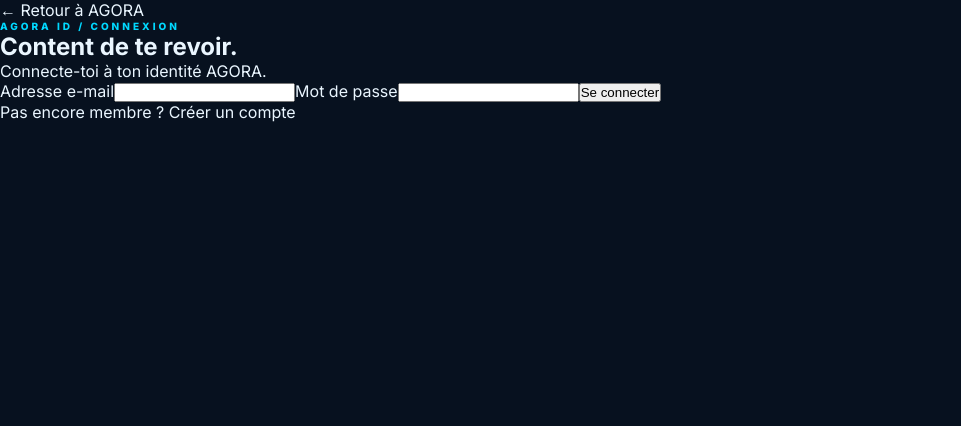
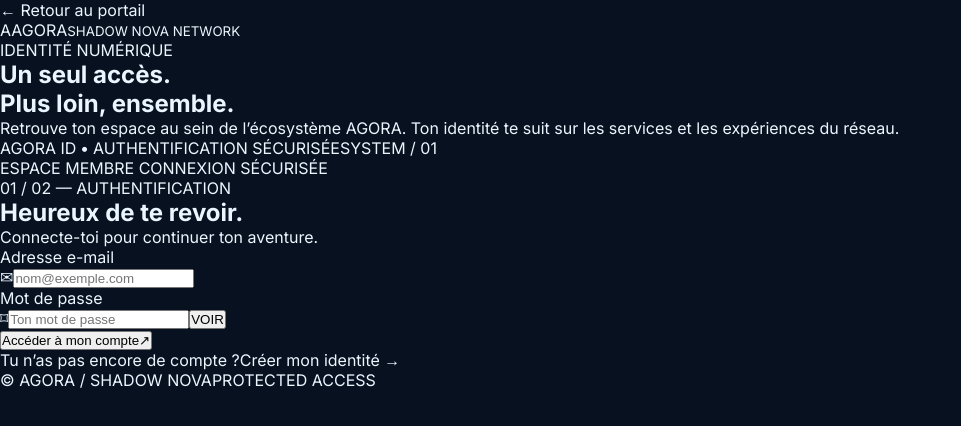
Before and after one commit to ledocteur66000-creator/agora-website-v2, a Next.js app: page /login in a window 1280 px wide. Shown: the top 426 px of the page, without its empty margins (0-961 px from the left). Built offline with nearby package versions, Linux system fonts and the light colour scheme; no server answers.

Commit message:
Redesign AGORA ID login page

```diff
--- a/app/login/page.tsx
+++ b/app/login/page.tsx
@@ -1,4 +1,3 @@
-
 "use client";
 
 import Link from "next/link";
@@ -8,9 +7,9 @@ import { account } from "@/lib/appwrite";
 
 function LoginForm() {
   const router = useRouter();
-
   const [email, setEmail] = useState("");
   const [password, setPassword] = useState("");
+  const [showPassword, setShowPassword] = useState(false);
   const [message, setMessage] = useState("");
   const [loading, setLoading] = useState(false);
 
@@ -20,113 +19,103 @@ function LoginForm() {
     setLoading(true);
 
     try {
-      // Vérifier si une session existe déjà
+      // Une session déjà ouverte signifie que le membre est déjà connecté.
       try {
         await account.get();
         router.replace("/profil");
         return;
       } catch {
-        // Aucune session active : continuer
+        // Pas de session active : on peut poursuivre la connexion.
       }
 
-      // Créer une nouvelle session
-      await account.createEmailPasswordSession(
-        email.trim(),
-        password
-      );
-
+      await account.createEmailPasswordSession(email.trim(), password);
       router.replace("/profil");
-
     } catch (error: unknown) {
-      setMessage(
-        error instanceof Error
-          ? error.message
-          : "Connexion impossible."
-      );
+      setMessage(error instanceof Error ? error.message : "Connexion impossible. Réessaie dans quelques instants.");
     } finally {
       setLoading(false);
     }
   }
 
   return (
-    <main className="auth-layout">
-      <Link className="back-link" href="/">
-        ← Retour à AGORA
+    <main className="auth-screen">
+      <div className="auth-grid" aria-hidden="true" />
+      <Link className="auth-back" href="/">
+        <span aria-hidden="true">←</span> Retour au portail
       </Link>
 
-      <section className="auth-card">
-        <div className="eyebrow">
-          <span className="pulse" /> AGORA ID / CONNEXION
-        </div>
+      <div className="auth-shell">
+        <section className="auth-aside">
+          <div className="auth-brand">
+            <span className="auth-brand-mark">A</span>
+            <span>AGORA<small>SHADOW NOVA NETWORK</small></span>
+          </div>
+          <div className="auth-aside-content">
+            <span className="auth-kicker"><i /> IDENTITÉ NUMÉRIQUE</span>
+            <h1>Un seul accès.<br /><span>Plus loin, ensemble.</span></h1>
+            <p>Retrouve ton espace au sein de l’écosystème AGORA. Ton identité te suit sur les services et les expériences du réseau.</p>
+          </div>
+          <div className="auth-aside-footer">
+            <span>AGORA ID <b>•</b> AUTHENTIFICATION SÉCURISÉE</span>
+            <span className="auth-version">SYSTEM / 01</span>
+          </div>
+          <div className="auth-orbit orbit-one" />
+          <div className="auth-orbit orbit-two" />
+        </section>
 
-        <h1>Content de te revoir.</h1>
+        <section className="auth-panel">
+          <div className="auth-panel-top">
+            <span className="auth-kicker">ESPACE MEMBRE</span>
+            <span className="auth-secure"><span /> CONNEXION SÉCURISÉE</span>
+          </div>
 
-        <p className="muted">
-          Connecte-toi à ton identité AGORA.
-        </p>
+          <div className="auth-heading">
+            <span className="auth-step">01 / 02 — AUTHENTIFICATION</span>
+            <h2>Heureux de te revoir.</h2>
+            <p>Connecte-toi pour continuer ton aventure.</p>
+          </div>
 
-        <form onSubmit={connecter}>
-          <label htmlFor="email">
-            Adresse e-mail
-          </label>
+          <form className="auth-form" onSubmit={connecter}>
+            <label htmlFor="email">Adresse e-mail</label>
+            <div className="auth-input-wrap">
+              <span className="auth-input-icon" aria-hidden="true">✉</span>
+              <input id="email" type="email" placeholder="nom@exemple.com" value={email} onChange={(e) => setEmail(e.target.value)} autoComplete="email" required />
+            </div>
 
-          <input
-            id="email"
-            type="email"
-            value={email}
-            onChange={(e) => setEmail(e.target.value)}
-            autoComplete="email"
-            required
-          />
+            <div className="auth-label-row">
+              <label htmlFor="password">Mot de passe</label>
+            </div>
+            <div className="auth-input-wrap">
+              <span className="auth-input-icon" aria-hidden="true">⌑</span>
+              <input id="password" type={showPassword ? "text" : "password"} placeholder="Ton mot de passe" value={password} onChange={(e) => setPassword(e.target.value)} autoComplete="current-password" required />
+              <button className="auth-reveal" type="button" onClick={() => setShowPassword(!showPassword)} aria-label={showPassword ? "Masquer le mot de passe" : "Afficher le mot de passe"}>{showPassword ? "MASQUER" : "VOIR"}</button>
+            </div>
 
-          <label htmlFor="password">
-            Mot de passe
-          </label>
+            <button className="auth-submit" type="submit" disabled={loading}>
+              <span>{loading ? "Connexion en cours…" : "Accéder à mon compte"}</span>
+              <span aria-hidden="true">↗</span>
+            </button>
+          </form>
 
-          <input
-            id="password"
-            type="password"
-            value={password}
-            onChange={(e) => setPassword(e.target.value)}
-            autoComplete="current-password"
-            required
-          />
+          {message && <p className="auth-message" role="alert">{message}</p>}
 
-          <button
-            className="button primary full"
-            type="submit"
-            disabled={loading}
-          >
-            {loading ? "Connexion…" : "Se connecter"}
-          </button>
-        </form>
-
-        {message && (
-          <p className="notice" role="status">
-            {message}
-          </p>
-        )}
-
-        <p className="switch-auth">
-          Pas encore membre ?{" "}
-          <Link href="/inscription">
-            Créer un compte
-          </Link>
-        </p>
-      </section>
+          <div className="auth-switch">
+            <span>Tu n’as pas encore de compte ?</span>
+            <Link href="/inscription">Créer mon identité <span aria-hidden="true">→</span></Link>
+          </div>
+          <div className="auth-panel-bottom">
+            <span>© AGORA / SHADOW NOVA</span>
+            <span>PROTECTED ACCESS</span>
+          </div>
+        </section>
+      </div>
     </main>
   );
 }
 
 export default function LoginPage() {
   return (
-    <Suspense
-      fallback={
-        <main className="auth-layout">
-          Chargement d'AGORA ID…
-        </main>
-      }
-    >
+    <Suspense fallback={<main className="auth-screen"><div className="auth-loading">Chargement d’AGORA ID…</div></main>}>
       <LoginForm />
     </Suspense>
   );
```
